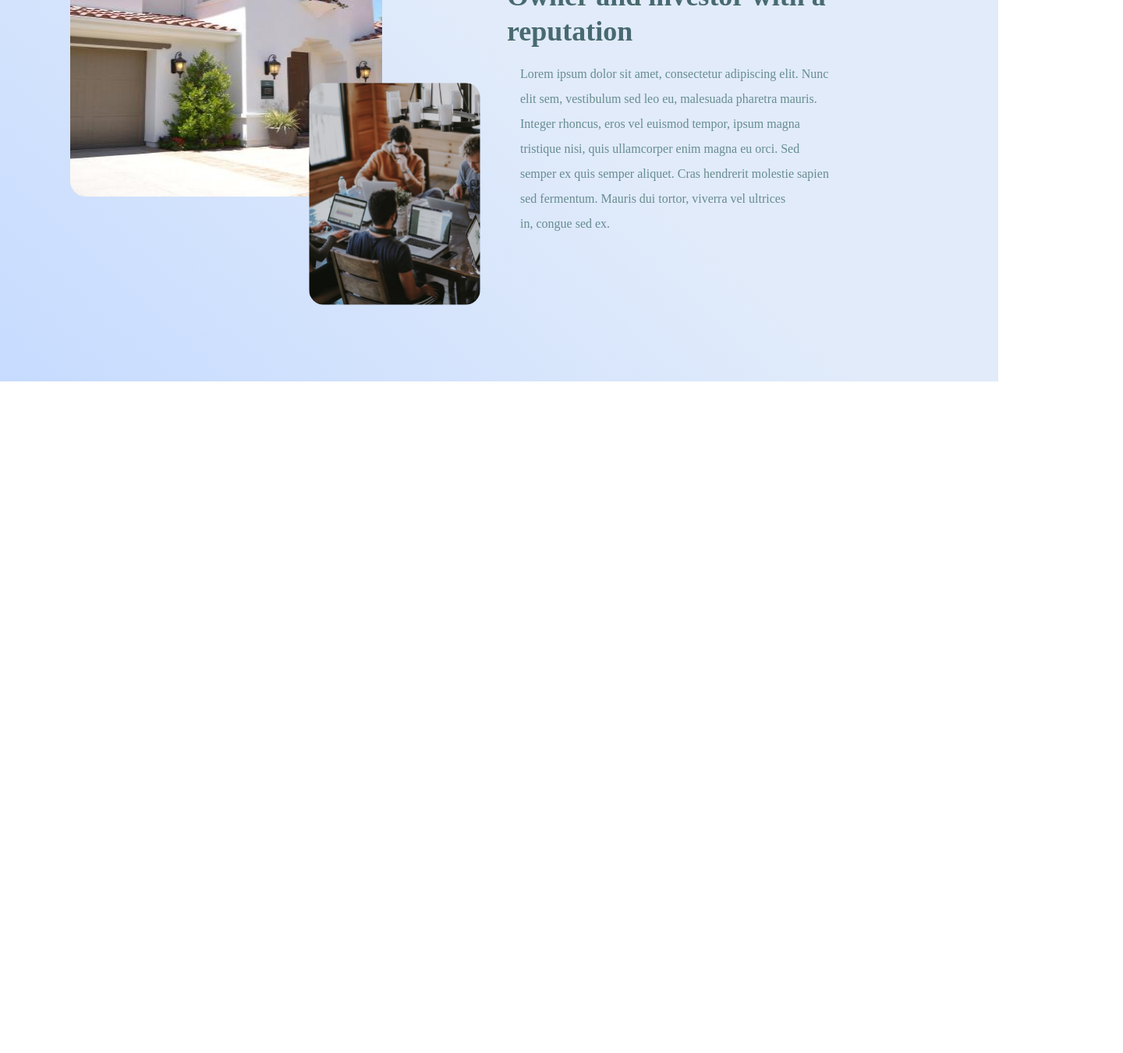
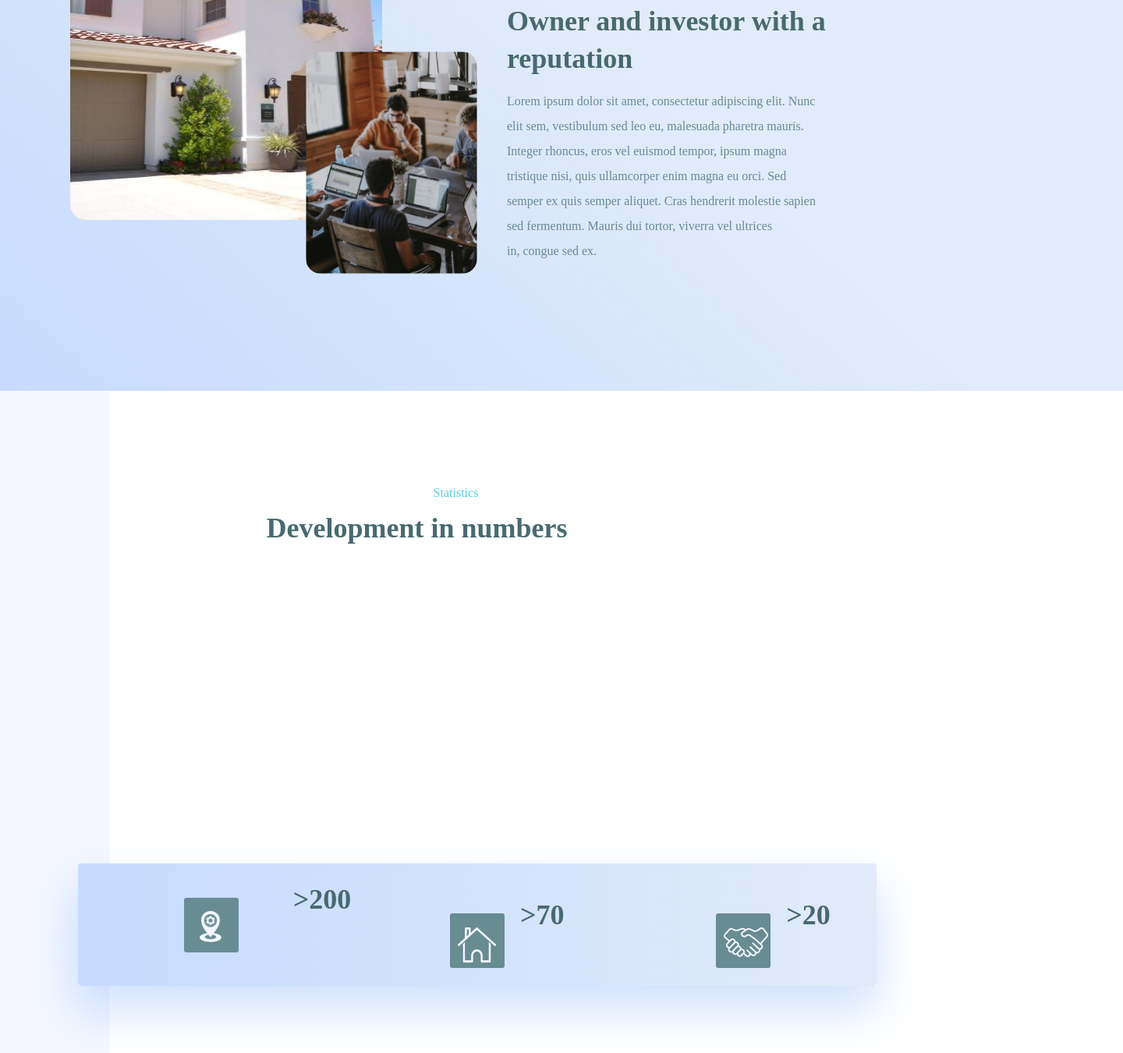
Before and after one commit to erogithub-2023/website, a plain HTML site: page web-site/index.html in a window 1280 px wide. Shown: the part 368-1718 px from the top of the page at 78% size, 1440 px wide, since content can reach past the window. Before the commit the page ends 857 px from the top, so only its background shows below. Drawn offline with Linux system fonts and the light colour scheme.

Commit message:
mynewcommit

```diff
--- a/web-site/index.html
+++ b/web-site/index.html
@@ -13,6 +13,7 @@
 <body>
 
 
+    <div class="bg">
         <header>
             <div class="logo">
                 <div class="ball">
@@ -35,7 +36,6 @@
                 </a>
             </button>
         </header>
-    <div class="bg">
         <div class="Hero">
             <div class="imags">
                 <img src="./folder-img/1.jpg" alt="img" class="img-1">
@@ -44,7 +44,6 @@
 
 
         </div>
-
         <div class="text">
             <h3>About us</h3>
             <h2>Owner and investor with a <br> reputation</h2>
@@ -54,17 +53,46 @@
                 Sed <br> semper ex quis semper aliquet. Cras hendrerit molestie sapien <br> sed
                 fermentum. Mauris dui tortor, viverra vel ultrices <br> in, congue sed ex.</p>
 
+        </div>
+    </div>
+    <div class="bg2">
+        <div class="partners">
+            <h3>Statistics</h3>
+             <h2>Development in numbers</h2>
+        </div>
+        <div class="bg3">
+         <div class="card">
+          <div class="icon1"> <span>>200 </span>
+            <img src="./folder-img/Vector (16).png" alt="">
+
+          </div>
+          <div class="icon2">
+            <span>>70</span>
+
+            <img src="./folder-img/Vector (17).png" alt="">
+
+
+          </div>
+          <div class="icon3">
+            <span>>20</span>
+               <img src="./folder-img/Vector (18).png" alt="">
+
+         </div>
+         </div>
+
+        </div>
+
+    </div>
 
 
 
 
 
 
-                    </div>
-    </div>
+    <script src="./script.js"></script>
+</body>
 
-
-
+</html>
 
 
 
--- a/web-site/style.css
+++ b/web-site/style.css
@@ -7,19 +7,20 @@
   text-decoration: none;
 }
 
-body{
-
+.bg{
  background: linear-gradient(42.43deg, #C6DBFF 0%, #E1EBFA 52.25%);
-
+ width: 1440px;
+height: 869px;
+left: 1px;
 
 }
 header{
-  width:  1,180px;
-  height: 70px;
-
+ height: 100px;
+  background: white;
   display: flex;
   justify-content: space-around;
   align-items: center;
+  background: linear-gradient(42.43deg, #C6DBFF 0%, #E1EBFA 52.25%);
 
 
 }
@@ -40,8 +41,7 @@ header{
   font-size: 24px;
   font-weight: 700;
   line-height: 44px;
-   cursor: pointer;
-   background: linear-gradient(42.43deg, #C6DBFF 0%, #E1EBFA 52.25%);
+  cursor: pointer;background: linear-gradient(42.43deg, #C6DBFF 0%, #E1EBFA 52.25%);
 
 
 
@@ -84,12 +84,6 @@ color: rgba(244, 247, 255, 1);
 line-height: 22px;
 
 }
-.bg{
-  width: 1440;
-  height: 787px;
-  background: linear-gradient(42.43deg, #C6DBFF 0%, #E1EBFA 52.25%);
-
-}
 
 .Hero{
  display: block;
@@ -99,8 +93,6 @@ top: 44px;
 left: 120px;
 padding: 20px;
 gap: 60px;
-
-
 
 }
 
@@ -123,15 +115,14 @@ gap: 60px;
  width: 220px;
  height: 285px;
  top: 234px;
-  left: 396px;
-  margin-top: 240px;
+ left: 392px;
+ margin-top: 200px;
  border-radius: 20px;
 
 }
 
 .imags{
  margin-top: 100px;
-
 }
 
 .text{
@@ -141,14 +132,13 @@ gap: 60px;
  position: absolute;
 
 
-
 }
 .text h3{
  height: 32px;
  font-weight: 500;
  font-size: 16px;
+ line-height: 23px;
  color: rgba(91, 204, 222, 1);
-
 
 }
 
@@ -156,7 +146,7 @@ gap: 60px;
 
  font-weight: 700;
  font-size: 36px;
-  line-height: 45px;
+ line-height: 48px;
  color: rgba(72, 106, 111, 1);
  margin-top: 10px;
 
@@ -172,8 +162,196 @@ gap: 60px;
  font-size: 16px;
  line-height: 32px;
  color: rgba(103, 140, 146, 1);
-  margin-top: 16px;
-  margin-left: 17px;
+ margin-top: 15px;
 
 
 }
+
+.bg2{
+ width: 140px;
+height: 869px;
+top: 369px;
+left: 1px;
+background: rgba(244, 247, 255, 1);
+
+
+}
+
+.partners{
+ width:  1,200px;
+height:  606px;
+top: 979px;
+left: 120px;
+padding: 20px;
+gap: 60px;
+margin-left: 50px;
+
+}
+
+.partners h3{
+width: 69px;
+height: 32px;
+ top: 20px;
+ left: 567px;
+ font-weight: 500;
+ font-size: 16px;
+ line-height: 22px;
+ text-align: center;
+ color: rgba(91, 204, 222, 1);
+ margin-left: 480px;
+ margin-top: 100px;
+}
+
+.partners h2{
+ width: 507px;
+ height: 48px;
+ top: 56px;
+ left: 347px;
+ font-weight: 700;
+ font-size: 36px;
+ line-height: 48px;
+ text-align: center;
+ color: rgba(72, 106, 111, 1);
+ margin-left: 211px;
+}
+
+
+.bg3{
+ width: 1024px;
+height: 157px;
+top: 246px;
+left: 8px;
+border-radius: 4px;
+background: linear-gradient(88.65deg, #C6DBFF 0%, #E1EBFA 100%);
+margin-left: 100px;
+
+
+
+}
+
+.card{
+ width: 1024px;
+height: 157px;
+top: 246px;
+left: 88px;
+box-shadow: 0px 30px 60px 0px rgba(59, 130, 246, 0.25);
+display: flex;
+justify-content: space-around;
+align-items: center
+
+
+
+}
+
+.card .icon1{
+ width: 70px;
+ height: 70px;
+ top: 289px;
+ left: 177px;
+ line-height: 17px;
+ border-radius: 3px;
+ background: linear-gradient(0deg, #678C92, #678C92),
+ linear-gradient(135deg, rgba(103, 140, 146, 0.2) 0%, rgba(158, 213, 222, 0.2) 100%);
+ padding-left: 20px;
+}
+
+ .icon1 img{
+  width: 28.81px;
+  height: 40.59px;
+  top: 15px;
+  left: 21px;
+
+
+}
+
+.icon1 span{
+
+   margin-left: 120px;
+   width: 62px;
+  height: 49px;
+  top: 289px;
+  left: 603px;
+  font-size: 36px;
+  font-weight: 700;
+  line-height: 4px;
+  letter-spacing: 0em;
+  text-align: left;
+  color: rgba(72, 106, 111, 1);
+  margin-top: 200px;
+
+}
+
+
+.card .icon2 {
+ width: 70px;
+height: 70px;
+top: 289px;
+left: 493px;
+border-radius: 3px;
+gap: 10px;
+background: linear-gradient(0deg, #678C92, #678C92),
+linear-gradient(135deg, rgba(103, 140, 146, 0.2) 0%, rgba(158, 213, 222, 0.2) 100%);
+margin-top: 40px;
+padding-left: 10px;
+
+
+
+}
+
+.card .icon3{
+  width: 70px;
+height: 70px;
+top: 289px;
+left: 493px;
+border-radius: 3px;
+gap: 10px;
+background: linear-gradient(0deg, #678C92, #678C92),
+linear-gradient(135deg, rgba(103, 140, 146, 0.2) 0%, rgba(158, 213, 222, 0.2) 100%);
+margin-top: 40px;
+padding-left: 10px;
+}
+
+.icon2 img{
+ width: 49px;
+height: 45px;
+top: 12px;
+left: 41px;
+
+
+
+}
+
+.icon3 img{
+  width: 57px;
+height: 38px;
+top: 16px;
+left: 7px;
+
+}
+
+.icon2 span{
+margin-left: 80px;
+width: 62px;
+height: 49px;
+top: 289px;
+left: 603px;
+font-size: 36px;
+font-weight: 700;
+line-height: 4px;
+color: rgba(72, 106, 111, 1);
+
+}
+
+
+.icon3 span{
+  margin-left: 80px;
+  width: 62px;
+  height: 49px;
+  top: 289px;
+  left: 603px;
+  font-size: 36px;
+  font-weight: 700;
+  line-height: 4px;
+  color: rgba(72, 106, 111, 1);
+
+}
```
Also changed, not shown: web-site/folder-img/Vector (16).png (added), web-site/folder-img/Vector (17).png (added), web-site/folder-img/Vector (18).png (added). Lines whose indentation alone changed are shown as unchanged.
